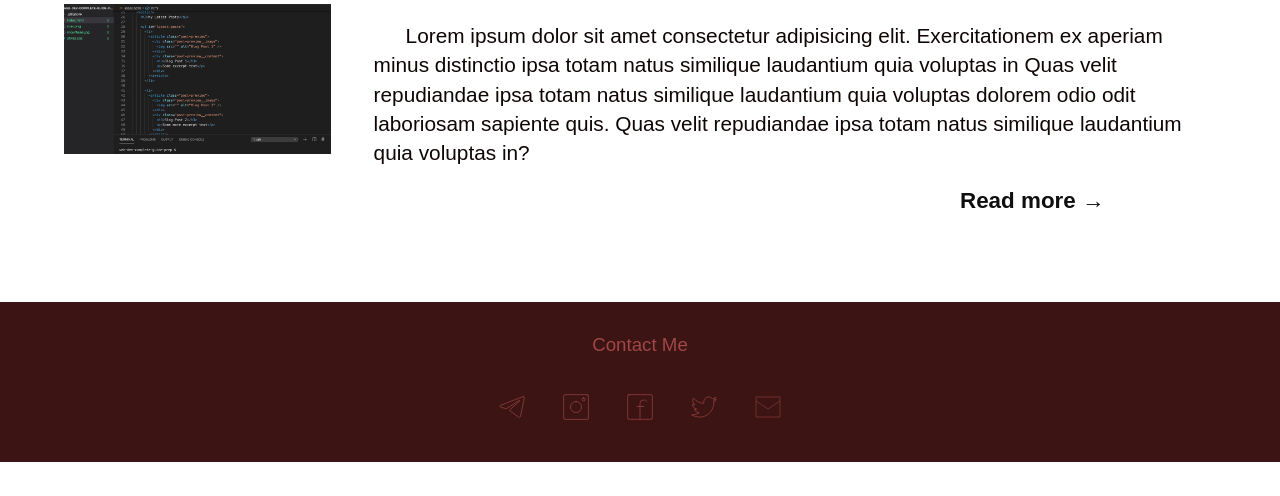
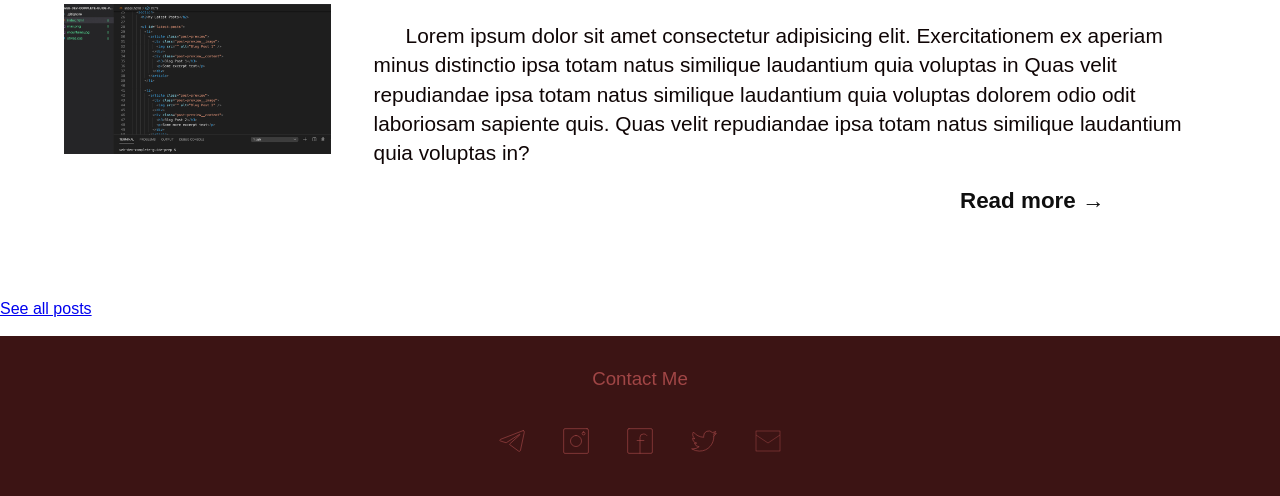
Before and after one commit to Samuel-Tefera/my-site, a Django app: template blog/templates/blog/blog-home.html in a window 1280 px wide. Shown: the part 1480-1976 px from the top of the page. Before the commit the page ends 1942 px from the top, so only its background shows below. Run offline with Django 5.2, Linux system fonts and the light colour scheme; the template is opened without the code that fills it, so the values that code supplies are empty.

Commit message:
add button lead to all post page

```diff
--- a/blog/templates/blog/blog-home.html
+++ b/blog/templates/blog/blog-home.html
@@ -76,6 +76,11 @@
             </div>
         </div>
     </section>
+    <section class="see-more">
+        <div>
+            <a class="big-btn" href="#">See all posts   </a>
+        </div>
+    </section>
     <footer class="footer">
             <h3>Contact Me</h3>
             <div class="social-links">
```
